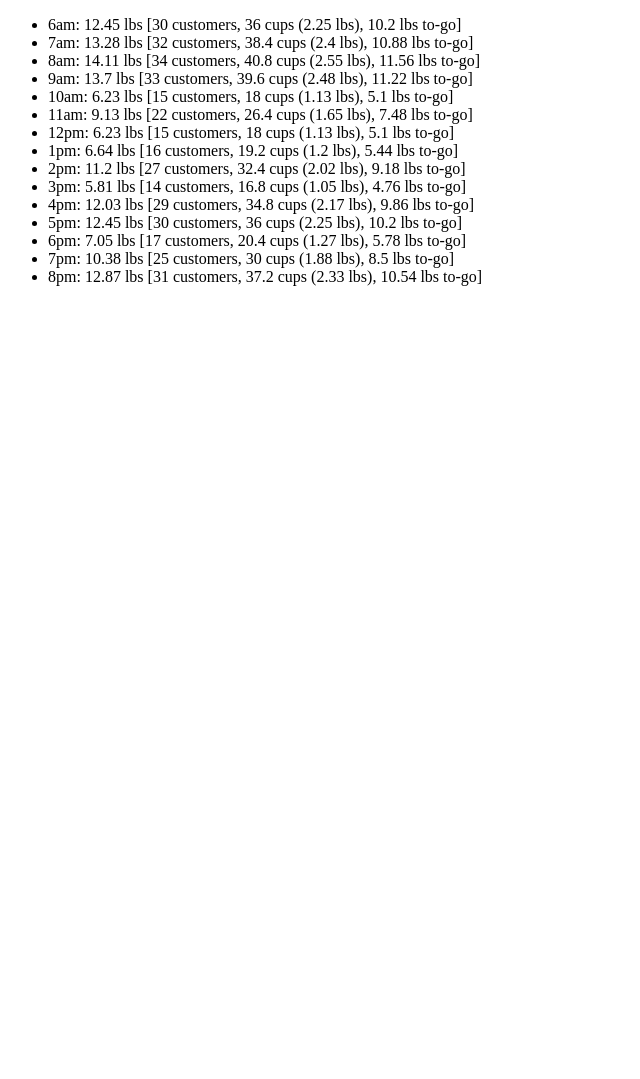
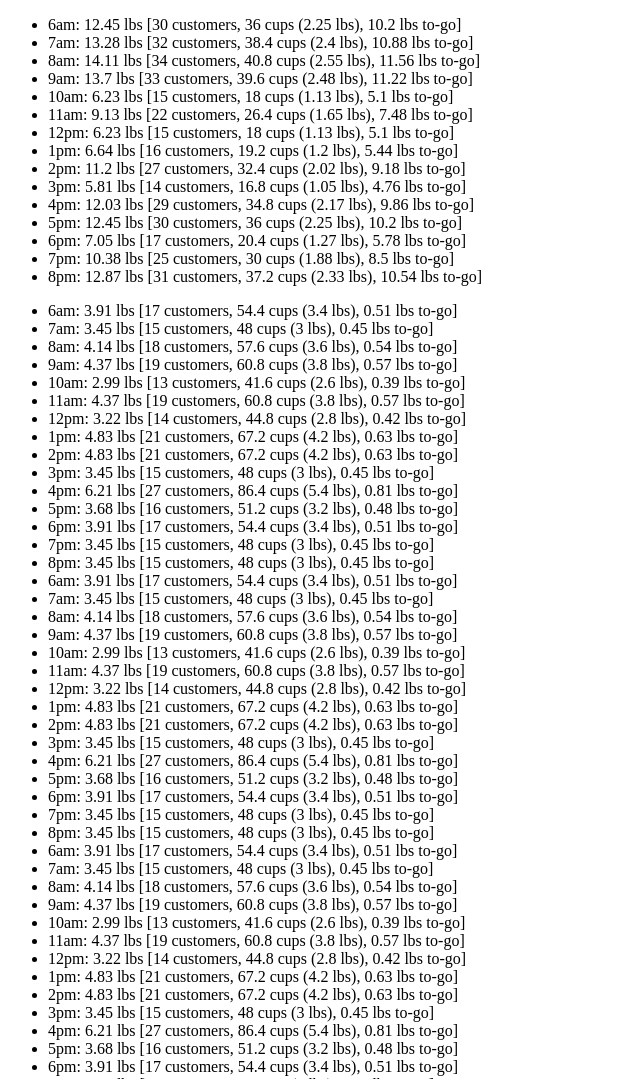
Before and after one commit to desertdweller15/camp_fire, a plain HTML site: page camp_fire/data.html in a window 1280 px wide. Shown: the top 1079 px of the page, without its empty margins (0-640 px from the left). Before the commit the page ends 800 px from the top, so only its background shows below. Drawn offline with Linux system fonts and the light colour scheme.

Commit message:
Updated index.html and data.html

```diff
--- a/camp_fire/data.html
+++ b/camp_fire/data.html
@@ -6,6 +6,7 @@
 </head>
 <body>
 <ul id="PikePlace"></ul>
+<ul id="CapitolHill"></ul>
 </body>
 <script type="text/javascript" src ='app.js'></script>
 </html>
```
Also changed, not shown: camp_fire/index.html (+2 -1 lines).
